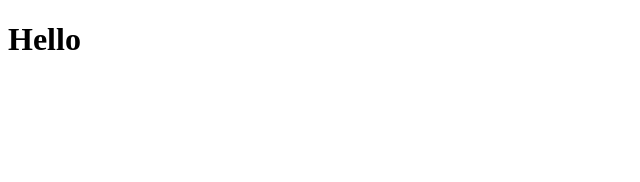
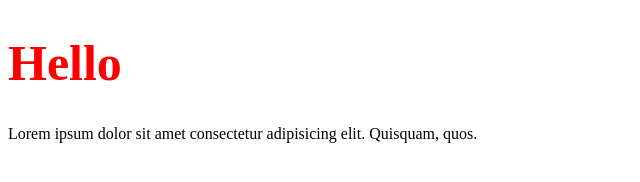
Before and after one commit to b-serhii/test11, a plain HTML site: page index.html in a window 1280 px wide. Shown: the whole page, without its empty margins (0-640 px from the left). Drawn offline with Linux system fonts and the light colour scheme.

Commit message:
chenge file

```diff
--- a/index.html
+++ b/index.html
@@ -8,5 +8,6 @@
 </head>
 <body>
     <h1>Hello</h1>
+    <p>Lorem ipsum dolor sit amet consectetur adipisicing elit. Quisquam, quos.</p>
 </body>
 </html>
--- a/style.css
+++ b/style.css
@@ -0,0 +1,4 @@
+h1{
+    color: red;
+    font-size: 50px;
+}
```
